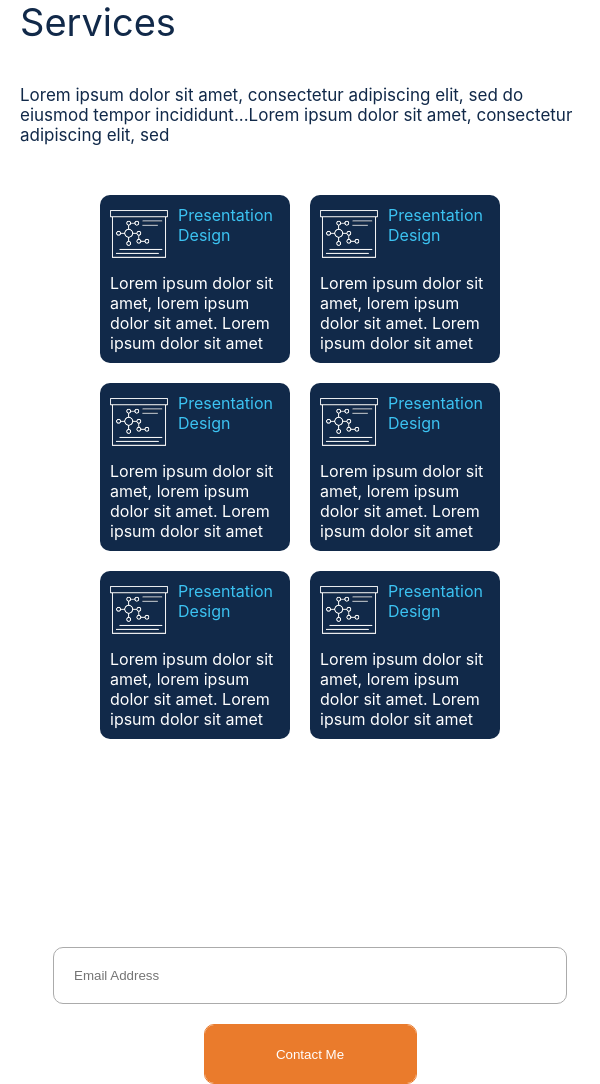
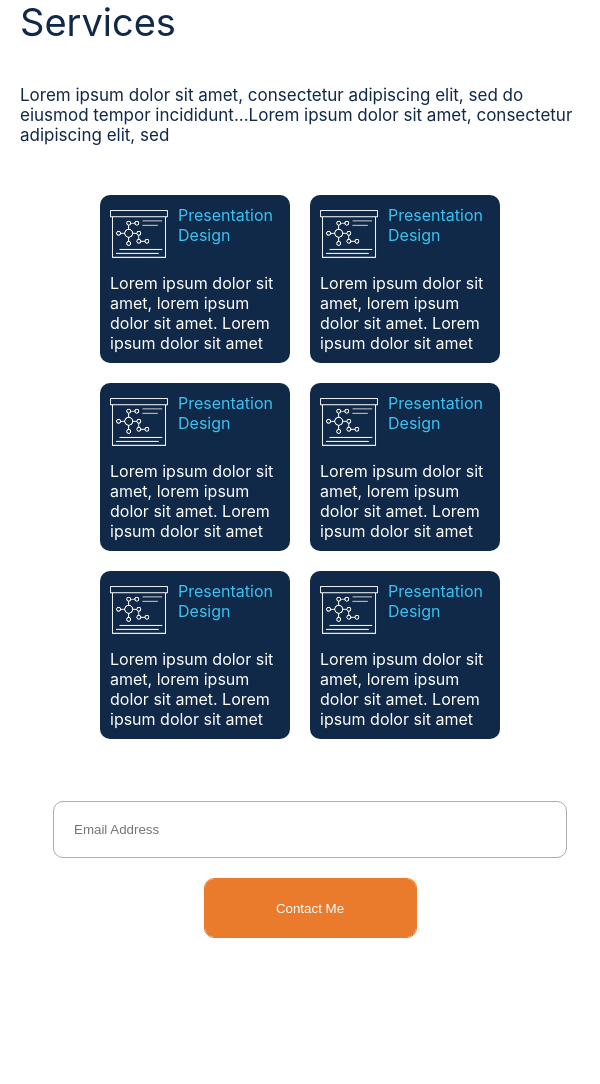
Before and after one commit to Sujitpandey1409/EZtest, a React (Create React App) app: page / in a window 600 px wide. Shown: the part 149-1233 px from the top of the page. After the commit the page ends 1087 px from the top, so only its background shows below. Built offline with nearby package versions, Linux system fonts and the light colour scheme.

Commit message:
added UI design for different screen sizes

```diff
--- a/src/Components/Description.css
+++ b/src/Components/Description.css
@@ -82,7 +82,7 @@
         flex-wrap: wrap;
         justify-content: center;
         position: absolute;
-        top: 100vh;
+        top: 670px;
     }
 }
 
@@ -91,7 +91,7 @@
         flex-wrap: wrap;
         justify-content: center;
         position: absolute;
-        top: 130vh;
+        top: 880px;
     }
 }
 @media screen and (max-width: 616px) and (min-width: 440px) {
@@ -99,7 +99,7 @@
         flex-wrap: wrap;
         justify-content: center;
         position: absolute;
-        top: 137vh;
+        top: 950px;
     }
 }
 @media screen and (max-width: 439px)  {
@@ -107,7 +107,7 @@
         flex-wrap: wrap;
         justify-content: center;
         position: absolute;
-        top: 227vh;
+        top: 1537px;
     }
 }
 
```
